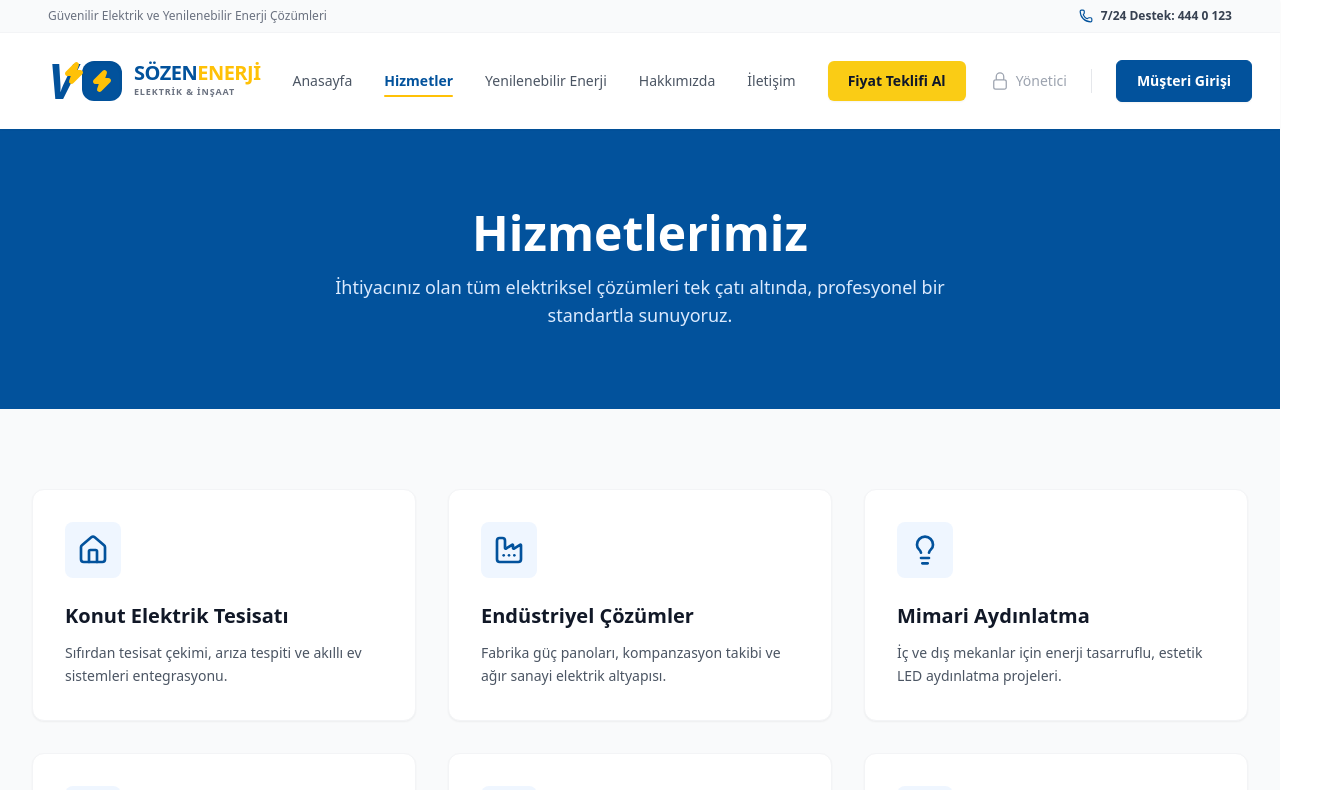
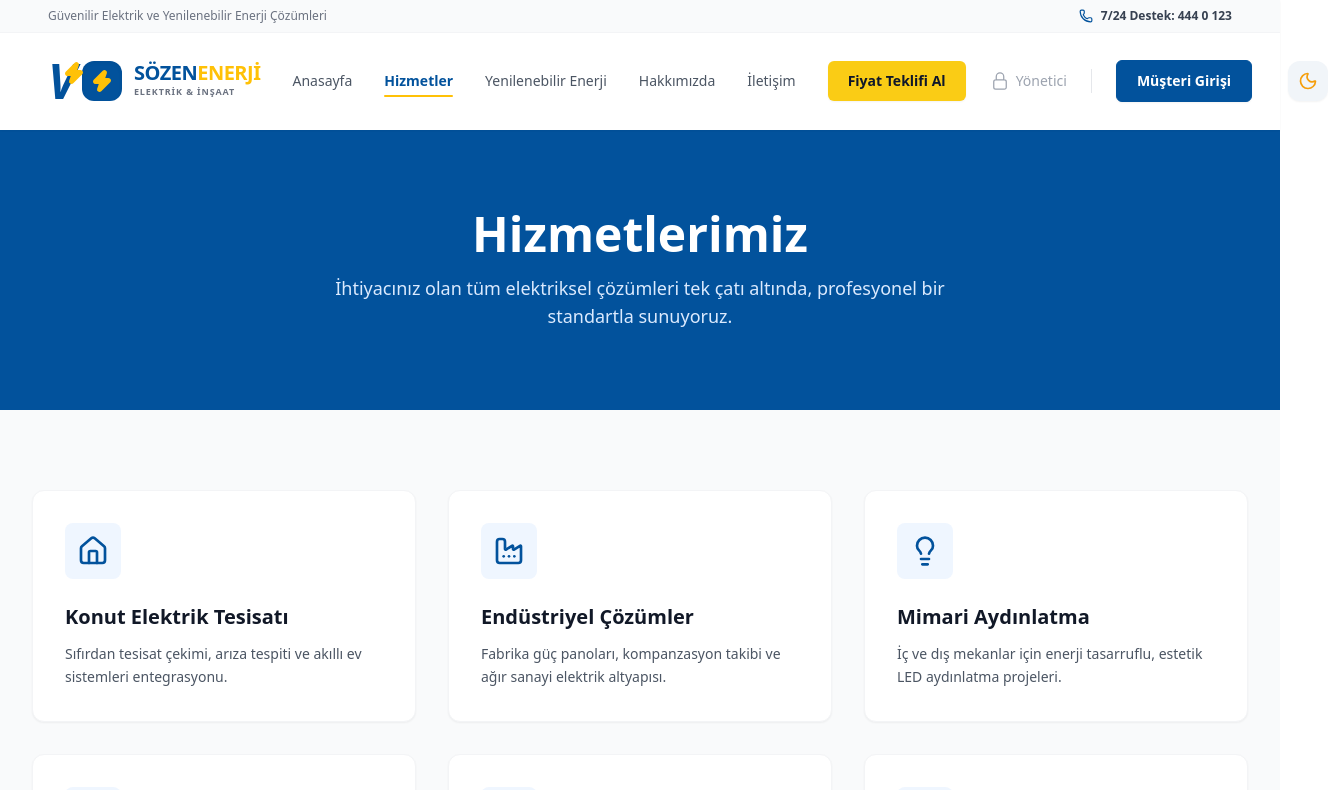
Before and after one commit to erentural/sozen-enerji, a Next.js app in the folder enerji-sistemi/: page /hizmetler in a window 1280 px wide. Shown: the top 790 px of the page, 1328 px wide, since content can reach past the window. Built offline with nearby package versions, Linux system fonts and the light colour scheme; no server answers.

Commit message:
ana sayfaya tema değiştirme eklendi

```diff
--- a/enerji-sistemi/app/layout.js
+++ b/enerji-sistemi/app/layout.js
@@ -15,6 +15,24 @@ export default function RootLayout({ children }) {
   return (
     // suppressHydrationWarning BURADA OLMALI!
     <html lang="tr" suppressHydrationWarning>
+      <head>
+        {/* Karanlık Mod Parlama Önleyici Script */}
+        <script
+          dangerouslySetInnerHTML={{
+            __html: `
+              try {
+                if (localStorage.getItem('theme') === 'dark' || (!('theme' in localStorage) && window.matchMedia('(prefers-color-scheme: dark)').matches)) {
+                  document.documentElement.classList.add('dark')
+                } else {
+                  document.documentElement.classList.remove('dark')
+                }
+              } catch (_) {}
+            `,
+          }}
+        />
+        {/* Doğru HTML yapısı için body'den head içerisine alındı */}
+        <meta name="google-site-verification" content="Sp24FlwX9QmeamUO1MPQId3BZovoM4-oh8m0Lg7Y9VI" />
+      </head>
       <body className={`${inter.className} bg-white dark:bg-gray-950 transition-colors duration-300`}>
         <AuthProvider>
           <ThemeProvider attribute="class" defaultTheme="system" enableSystem disableTransitionOnChange>
@@ -24,8 +42,6 @@ export default function RootLayout({ children }) {
 
         {/* VERCEL SPEED INSIGHTS BİLEŞENİ BURAYA EKLENDİ */}
         <SpeedInsights />
-
-        <meta name="google-site-verification" content="Sp24FlwX9QmeamUO1MPQId3BZovoM4-oh8m0Lg7Y9VI" />
       </body>
     </html>
   )
--- a/enerji-sistemi/components/Navbar.js
+++ b/enerji-sistemi/components/Navbar.js
@@ -4,6 +4,8 @@ import Link from "next/link";
 import { usePathname } from "next/navigation";
 import { useSession } from "next-auth/react";
 import { Zap, Phone, UserCircle } from "lucide-react";
+// TEMA DEĞİŞTİRME BUTONU EKLENDİ
+import ThemeToggle from "@/components/ThemeToggle";
 
 export default function Navbar() {
   const { data: session } = useSession();
@@ -19,15 +21,16 @@ export default function Navbar() {
   ];
 
   return (
-    <nav className="bg-white shadow-sm font-sans sticky top-0 z-50">
+    // dark:bg-slate-900 ve transition eklendi
+    <nav className="bg-white dark:bg-slate-900 shadow-sm dark:shadow-slate-800/50 font-sans sticky top-0 z-50 transition-colors duration-300 border-b border-transparent dark:border-slate-800">
 
       {/* 1. Üst İletişim Bandı */}
-      <div className="bg-gray-50 border-b border-gray-100 py-2 px-6 lg:px-12 flex justify-between items-center text-xs font-medium text-gray-500">
+      <div className="bg-gray-50 dark:bg-slate-950 border-b border-gray-100 dark:border-slate-800 py-2 px-6 lg:px-12 flex justify-between items-center text-xs font-medium text-gray-500 dark:text-gray-400 transition-colors duration-300">
         <div className="hidden md:block">
           Güvenilir Elektrik ve Yenilenebilir Enerji Çözümleri
         </div>
-        <div className="flex items-center gap-2 text-gray-700 font-bold ml-auto">
-          <Phone className="w-3.5 h-3.5 text-[#02529C]" />
+        <div className="flex items-center gap-2 text-gray-700 dark:text-gray-300 font-bold ml-auto">
+          <Phone className="w-3.5 h-3.5 text-[#02529C] dark:text-blue-400" />
           7/24 Destek: 444 0 123
         </div>
       </div>
@@ -39,24 +42,24 @@ export default function Navbar() {
           {/* Logo Alanı */}
           <Link href="/" className="flex items-center gap-2">
             <div className="relative flex items-center justify-center">
-              <span className="text-5xl font-black text-[#02529C] italic tracking-tighter">V</span>
+              <span className="text-5xl font-black text-[#02529C] dark:text-blue-400 italic tracking-tighter transition-colors">V</span>
               <Zap className="w-6 h-6 text-[#FFC107] absolute -right-3 top-1 fill-[#FFC107]" />
             </div>
             {/* SÖZEN ENERJİ LOGOSU */}
             <div className="flex items-center gap-3">
-              <div className="w-10 h-10 bg-[#02529C] rounded-xl flex items-center justify-center shadow-inner">
+              <div className="w-10 h-10 bg-[#02529C] dark:bg-blue-600 rounded-xl flex items-center justify-center shadow-inner transition-colors">
                 <Zap className="w-6 h-6 text-[#FFC107] fill-[#FFC107]" />
               </div>
               <div className="flex flex-col justify-center">
-                <h1 className="text-xl font-black text-[#02529C] leading-none tracking-tight">
+                <h1 className="text-xl font-black text-[#02529C] dark:text-blue-400 leading-none tracking-tight transition-colors">
                   SÖZEN<span className="text-[#FFC107]">ENERJİ</span>
                 </h1>
-                <p className="text-[9px] font-bold text-gray-500 tracking-widest uppercase mt-0.5">Elektrik & İnşaat</p>
+                <p className="text-[9px] font-bold text-gray-500 dark:text-gray-400 tracking-widest uppercase mt-0.5">Elektrik & İnşaat</p>
               </div>
             </div>
           </Link>
 
-          {/* Orta Kısım: Sayfa Linkleri (Sıkışıklık giderildi ve animasyon eklendi) */}
+          {/* Orta Kısım: Sayfa Linkleri */}
           <div className="hidden lg:flex items-center gap-8 flex-1 justify-center mx-8">
             {navLinks.map((link) => {
               const isActive = pathname === link.href;
@@ -67,15 +70,15 @@ export default function Navbar() {
                   href={link.href}
                   className={`relative text-sm transition-colors whitespace-nowrap group ${
                     isActive
-                      ? "text-[#02529C] font-bold"
-                      : "text-gray-600 hover:text-[#02529C] font-medium"
+                      ? "text-[#02529C] dark:text-blue-400 font-bold"
+                      : "text-gray-600 dark:text-gray-300 hover:text-[#02529C] dark:hover:text-blue-400 font-medium"
                   }`}
                 >
                   {link.name}
                   {/* Modern Alt Çizgi Animasyonu */}
                   <span
                     className={`absolute -bottom-1.5 left-0 h-0.5 rounded-full transition-all duration-300 ${
-                      isActive ? "w-full bg-[#FFC107]" : "w-0 bg-[#02529C] group-hover:w-full"
+                      isActive ? "w-full bg-[#FFC107]" : "w-0 bg-[#02529C] dark:bg-blue-400 group-hover:w-full"
                     }`}
                   ></span>
                 </Link>
@@ -97,7 +100,7 @@ export default function Navbar() {
             {/* YÖNETİCİ GİRİŞİ */}
             <Link
               href="/admin-login"
-              className="flex items-center gap-1.5 text-sm font-medium text-gray-400 hover:text-[#02529C] transition-colors whitespace-nowrap"
+              className="flex items-center gap-1.5 text-sm font-medium text-gray-400 dark:text-slate-400 hover:text-[#02529C] dark:hover:text-blue-400 transition-colors whitespace-nowrap"
               title="Yönetici Girişi"
             >
               <svg xmlns="http://www.w3.org/2000/svg" fill="none" viewBox="0 0 24 24" strokeWidth={1.5} stroke="currentColor" className="w-5 h-5">
@@ -107,15 +110,18 @@ export default function Navbar() {
             </Link>
 
             {/* AYIRAÇ ÇİZGİSİ */}
-            <div className="hidden sm:block w-px h-6 bg-gray-200"></div>
+            <div className="hidden sm:block w-px h-6 bg-gray-200 dark:bg-slate-700 transition-colors"></div>
 
             {/* MÜŞTERİ GİRİŞİ */}
             <Link
               href="/login"
-              className="flex items-center justify-center px-5 py-2.5 text-sm font-semibold text-white bg-[#02529C] border border-[#02529C] rounded-md hover:bg-blue-800 transition-colors whitespace-nowrap shadow-sm"
+              className="flex items-center justify-center px-5 py-2.5 text-sm font-semibold text-white bg-[#02529C] border border-[#02529C] dark:border-blue-600 dark:bg-blue-600 rounded-md hover:bg-blue-800 dark:hover:bg-blue-700 transition-colors whitespace-nowrap shadow-sm"
             >
               Müşteri Girişi
             </Link>
+
+            {/* YENİ: TEMA DEĞİŞTİRME BUTONU BURAYA EKLENDİ */}
+            <ThemeToggle />
 
           </div>
         </div>
--- /dev/null
+++ b/enerji-sistemi/components/ThemeToggle.js
@@ -0,0 +1,45 @@
+"use client";
+
+import { useState, useEffect } from "react";
+import { Sun, Moon } from "lucide-react";
+
+export default function ThemeToggle() {
+  const [isDark, setIsDark] = useState(false);
+  const [mounted, setMounted] = useState(false);
+
+  useEffect(() => {
+    setMounted(true);
+    // Sayfa ilk yüklendiğinde HTML'de 'dark' class'ı var mı kontrol et
+    const hasDarkClass = document.documentElement.classList.contains("dark");
+    setIsDark(hasDarkClass);
+  }, []);
+
+  const toggleTheme = () => {
+    if (isDark) {
+      document.documentElement.classList.remove("dark");
+      localStorage.setItem("theme", "light");
+      setIsDark(false);
+    } else {
+      document.documentElement.classList.add("dark");
+      localStorage.setItem("theme", "dark");
+      setIsDark(true);
+    }
+  };
+
+  // Hydration hatasını önlemek için component yüklenene kadar boş bir div render et
+  if (!mounted) return <div className="w-10 h-10 ml-3"></div>;
+
+  return (
+    <button
+      onClick={toggleTheme}
+      className="ml-3 p-2.5 rounded-xl bg-slate-100 dark:bg-slate-800 text-amber-500 dark:text-amber-400 hover:bg-slate-200 dark:hover:bg-slate-700 transition-all duration-300 shadow-sm flex items-center justify-center group"
+      title={isDark ? "Aydınlık Moda Geç" : "Karanlık Moda Geç"}
+    >
+      {isDark ? (
+        <Sun className="w-5 h-5 group-hover:rotate-90 transition-transform duration-500" />
+      ) : (
+        <Moon className="w-5 h-5 group-hover:-rotate-12 transition-transform duration-300" />
+      )}
+    </button>
+  );
+}
```
